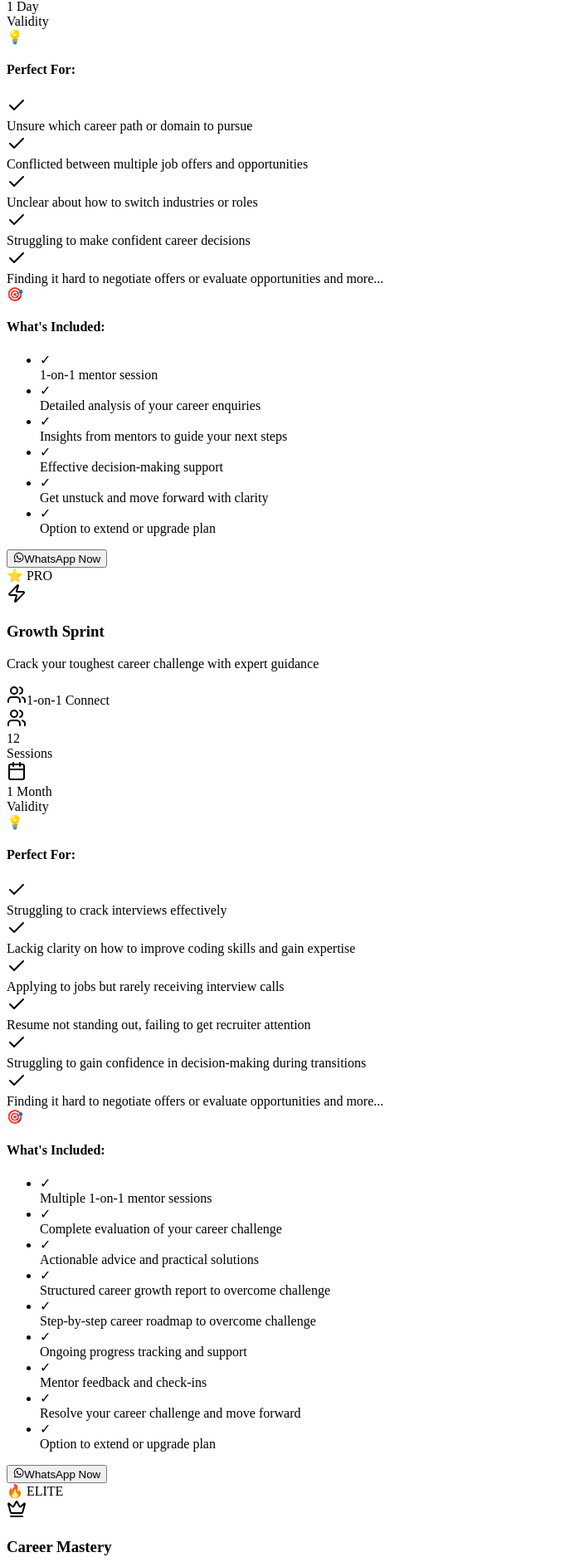
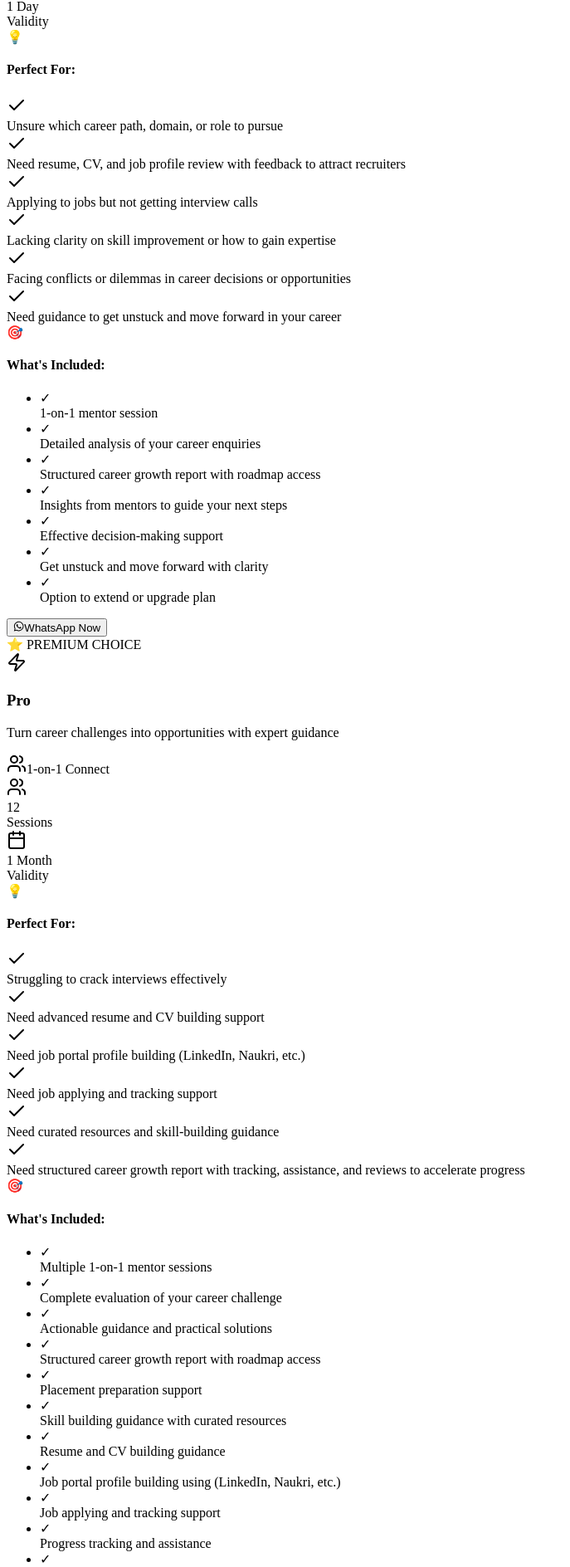
Before and after one commit to mentordeskdev1/mentordeskdev1.github.io, a React (Vite) app in the folder client/: page / in a window 1280 px wide. Shown: the part 2147-4035 px from the top of the page at 83% size, without its empty margins (0-687 px from the left). Built offline with nearby package versions, Linux system fonts and the light colour scheme; a web font is replaced by a local one.

Commit message:
fix : content updated

```diff
--- a/client/src/components/plan-section.tsx
+++ b/client/src/components/plan-section.tsx
@@ -29,6 +29,11 @@ export default function PlanSection() {
       id: "p1",
       key: "p1_career_query_analysis",
       text: "Detailed analysis of your career enquiries",
+    },
+    {
+      id: "p1",
+      key: "p1_detailed_report",
+      text: "Structured career growth report with roadmap access",
     },
     {
       id: "p1",
@@ -65,18 +70,38 @@ export default function PlanSection() {
     {
       id: "p2",
       key: "p2_actionable_guidance",
-      text: "Actionable advice and practical solutions",
+      text: "Actionable guidance and practical solutions",
     },
-    { id: "p2", key: "p2_structured_report", text: "Structured career growth report to overcome challenge" }, // split
     {
       id: "p2",
-      key: "p2_career_roadmap",
-      text: "Step-by-step career roadmap to overcome challenge",
+      key: "p2_structured_report",
+      text: "Structured career growth report with roadmap access",
+    },
+    { id: "p2", key: "p2_placement", text: "Placement preparation support" },
+    {
+      id: "p2",
+      key: "p2_skill_building",
+      text: "Skill building guidance with curated resources",
+    },
+    {
+      id: "p2",
+      key: "p2_resume_building",
+      text: "Resume and CV building guidance",
+    },
+    {
+      id: "p2",
+      key: "p2_job_portal_profiles",
+      text: "Job portal profile building using (LinkedIn, Naukri, etc.)",
+    },
+    {
+      id: "p2",
+      key: "p2_job_applying_support",
+      text: "Job applying and tracking support",
     },
     {
       id: "p2",
       key: "p2_progress_tracking",
-      text: "Ongoing progress tracking and support",
+      text: "Progress tracking and assistance",
     },
     {
       id: "p2",
@@ -112,32 +137,39 @@ export default function PlanSection() {
     },
     {
       id: "p3",
-      key: "p3_career_report",
-      text: "Structured career growth report to overcome challenges",
-    },
-    { id: "p3", key: "p3_career_roadmap", text: "Step-by-step career roadmap to overcome challenges" },
-    {
-      id: "p3",
-      key: "p3_tracking_assistance",
-      text: "Continuous tracking & assistance",
+      key: "p3_actionable_guidance",
+      text: "Advanced guidance and practical solutions",
     },
     {
       id: "p3",
-      key: "p3_advanced_feedback",
-      text: "Advanced mentor feedback & check-ins",
+      key: "p3_structured_report",
+      text: "Structured career growth report with roadmap access",
+    },
+    {
+      id: "p3",
+      key: "p3_skill_building",
+      text: "Skill building guidance with curated resources",
+    },
+    {
+      id: "p3",
+      key: "p3_resume_building",
+      text: "Resume and CV building guidance",
+    },
+    {
+      id: "p3",
+      key: "p3_job_portal_profiles",
+      text: "Job portal profile building using (LinkedIn, Naukri, etc.)",
+    },
+    {
+      id: "p3",
+      key: "p3_job_applying_support",
+      text: "Job applying and tracking support",
     },
     {
       id: "p3",
       key: "p3_exclusive_masterclass",
       text: "Exclusive masterclass sessions",
     },
-    {
-      id: "p3",
-      key: "p3_placement_support",
-      text: "Placement preparation support",
-    },
-    { id: "p3", key: "p3_resume_support", text: "Resume building support" },
-    { id: "p3", key: "p3_cv_guidance", text: "CV building guidance" },
     {
       id: "p3",
       key: "p3_communication_skills",
@@ -150,6 +182,16 @@ export default function PlanSection() {
     },
     {
       id: "p3",
+      key: "p3_tracking_assistance",
+      text: "Progress tracking & assistance",
+    },
+    {
+      id: "p3",
+      key: "p3_advanced_feedback",
+      text: "Advanced mentor feedback & check-ins",
+    },
+    {
+      id: "p3",
       key: "p3_career_transformation",
       text: "Transform your career, achieve success, and move forward",
     },
@@ -159,7 +201,7 @@ export default function PlanSection() {
   const plans = [
     {
       id: "p1",
-      name: "Instant Clarity",
+      name: "Starter",
       description:
         "Get quick solutions and mentor insights to make decisive moves",
       question: "Unsure about your next step?",
@@ -173,22 +215,18 @@ export default function PlanSection() {
       mocks: 0,
       overallMocks: 0,
       bestFor: [
-        "Unsure which career path or domain to pursue",
-        "Conflicted between multiple job offers and opportunities",
-        "Unclear about how to switch industries or roles",
-        "Struggling to make confident career decisions",
-        "Finding it hard to negotiate offers or evaluate opportunities and more...",
+        "Unsure which career path, domain, or role to pursue",
+        "Need resume, CV, and job profile review with feedback to attract recruiters",
+        "Applying to jobs but not getting interview calls",
+        "Lacking clarity on skill improvement or how to gain expertise",
+        "Facing conflicts or dilemmas in career decisions or opportunities",
+        "Need guidance to get unstuck and move forward in your career",
       ],
       icon: Target,
       // Features available in this plan
-      availableFeatures: [
-        "p1_mentor_session",
-        "p1_career_query_analysis",
-        "p1_mentor_insights",
-        "p1_decision_support",
-        "p1_clarity_boost",
-        "p1_plan_extension",
-      ],
+      availableFeatures: allFeatures
+        .filter((feature) => feature.id === "p1")
+        .map((feature) => feature.key),
       excludeFeatures: ["gs_extension"],
       color: "green",
       gradient: "from-green-50 to-emerald-100",
@@ -199,8 +237,8 @@ export default function PlanSection() {
     },
     {
       id: "p2",
-      name: "Growth Sprint",
-      description: "Crack your toughest career challenge with expert guidance",
+      name: "Pro",
+      description: "Turn career challenges into opportunities with expert guidance",
       question: "Facing a career challenge?",
       solution:
         "Get full analysis and actionable mentorship to overcome specific career challenges and achieve short-term measurable growth",
@@ -214,24 +252,16 @@ export default function PlanSection() {
       icon: Zap,
       bestFor: [
         "Struggling to crack interviews effectively",
-        "Lackig clarity on how to improve coding skills and gain expertise",
-        "Applying to jobs but rarely receiving interview calls",
-        "Resume not standing out, failing to get recruiter attention",
-        "Struggling to gain confidence in decision-making during transitions",
-        "Finding it hard to negotiate offers or evaluate opportunities and more...",
+        "Need advanced resume and CV building support",
+        "Need job portal profile building (LinkedIn, Naukri, etc.)",
+        "Need job applying and tracking support",
+        "Need curated resources and skill-building guidance",
+        "Need structured career growth report with tracking, assistance, and reviews to accelerate progress",
       ],
       // Features available in this plan
-      availableFeatures: [
-        "p2_mentor_sessions",
-        "p2_career_challenge_review",
-        "p2_actionable_guidance",
-        "p2_structured_report",
-        "p2_career_roadmap",
-        "p2_progress_tracking",
-        "p2_mentor_feedback",
-        "p2_career_resolution",
-        "p2_plan_extension",
-      ],
+      availableFeatures: allFeatures
+        .filter((feature) => feature.id === "p2")
+        .map((feature) => feature.key),
       excludeFeatures: ["gs_extension"],
       gradient: "from-purple-50 to-violet-100",
       border: "border-purple-300",
@@ -242,9 +272,9 @@ export default function PlanSection() {
     },
     {
       id: "p3",
-      name: "Career Mastery",
+      name: "Elite",
       description:
-        "Personalized 360° mentorship to overcome all your challenges and transform your career",
+      "Achieve career mastery & personal growth with 360° personalized mentorship.",
       question: "Ready for career transformation?",
       solution:
         "Get in-depth analysis across all challenges, actionable solutions, and completion milestones for long-term growth",
@@ -258,29 +288,16 @@ export default function PlanSection() {
       icon: Crown,
       // Features available in this plan
       bestFor: [
-        "Struggling to overcome multiple career challenges strategically",
-        "Difficulty communicating effectively in professional settings",
-        "Balancing work, personal life, and career growth effectively",
-        "Preparing for major transitions like promotions or leadership roles",
-        "Facing challenges in confidence, decision-making, and goal achievement and more...",
+        "Struggling with multiple career challenges.",
+        "Need career guidance + personal development coaching.",
+        "Want to master communication, confidence, work-life balance, and productivity.",
+        "Seeking exclusive masterclasses, advanced mentor feedback, and continuous tracking.",
+        "Preparing for competitive job markets with placement-ready skills.",
+        "Aiming for accelerated growth, success, and long-term career mastery.",
       ],
-      availableFeatures: [
-        "p3_mentor_sessions",
-        "p3_development_coach",
-        "p3_career_evaluation",
-        "p3_career_report",
-        "p3_career_roadmap",
-        "p3_tracking_assistance",
-        "p3_advanced_feedback",
-        "p3_exclusive_masterclass",
-        "p3_placement_support",
-        "p3_resume_support",
-        "p3_cv_guidance",
-        "p3_communication_skills",
-        "p3_confidence_productivity",
-        "p3_career_transformation",
-        "p3_plan_extension",
-      ],
+      availableFeatures: allFeatures
+        .filter((feature) => feature.id === "p3")
+        .map((feature) => feature.key),
       color: "purple",
       gradient: "from-blue-50 to-indigo-100",
       border: "border-blue-300",
@@ -345,7 +362,7 @@ export default function PlanSection() {
                 {plan.isPopular && (
                   <div className="absolute -top-5 left-1/2 transform -translate-x-1/2 z-20">
                     <div className="bg-gradient-to-r from-blue-500 to-indigo-600  text-white px-8 py-3 rounded-full text-sm font-black shadow-2xl border-3 border-white animate-bounce text-nowrap">
-                      🔥 ELITE
+                      🔥 MOST POPULAR
                     </div>
                   </div>
                 )}
@@ -353,7 +370,7 @@ export default function PlanSection() {
                 {plan.isPremium && (
                   <div className="absolute -top-5 left-1/2 transform -translate-x-1/2 z-20">
                     <div className="bg-gradient-to-r from-purple-500 to-violet-600  text-white px-8 py-3 rounded-full text-sm font-black shadow-2xl border-3 border-white text-nowrap">
-                      ⭐ PRO
+                      ⭐ PREMIUM CHOICE
                     </div>
                   </div>
                 )}
@@ -361,7 +378,7 @@ export default function PlanSection() {
                 {!plan.isPopular && !plan.isPremium && (
                   <div className="absolute -top-5 left-1/2 transform -translate-x-1/2 z-20">
                     <div className="bg-gradient-to-r from-green-500 to-emerald-600 text-white px-8 py-3 rounded-full text-sm font-black shadow-2xl border-3 border-white text-nowrap">
-                      💡 STARTER
+                      💡 GET STARTED
                     </div>
                   </div>
                 )}
```
